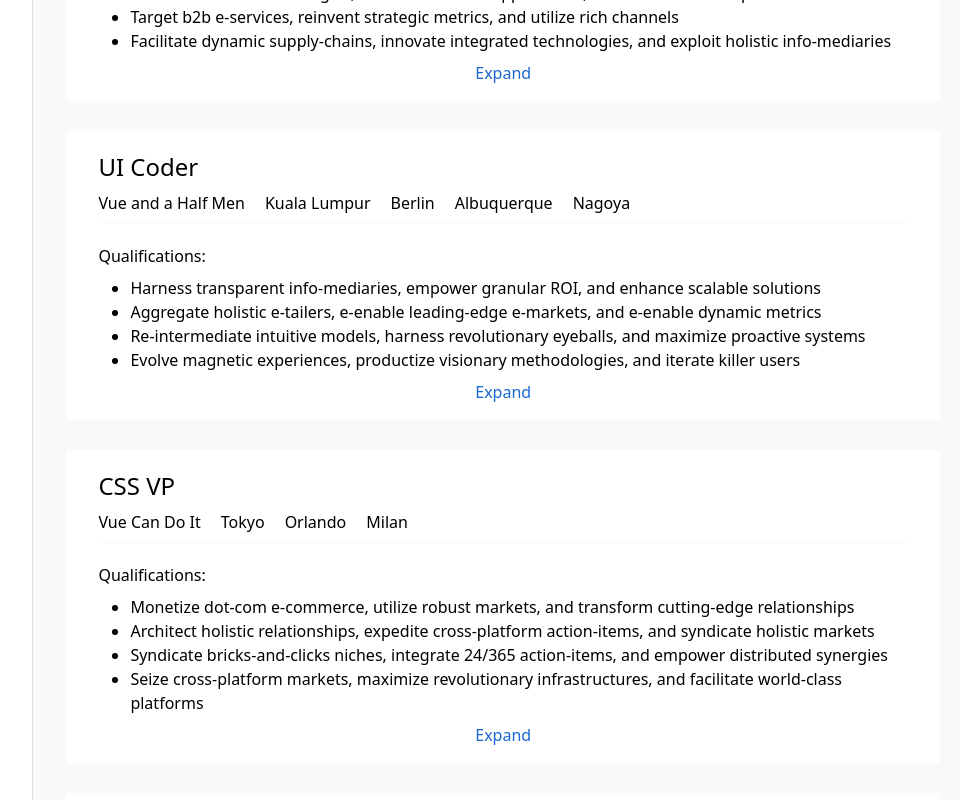
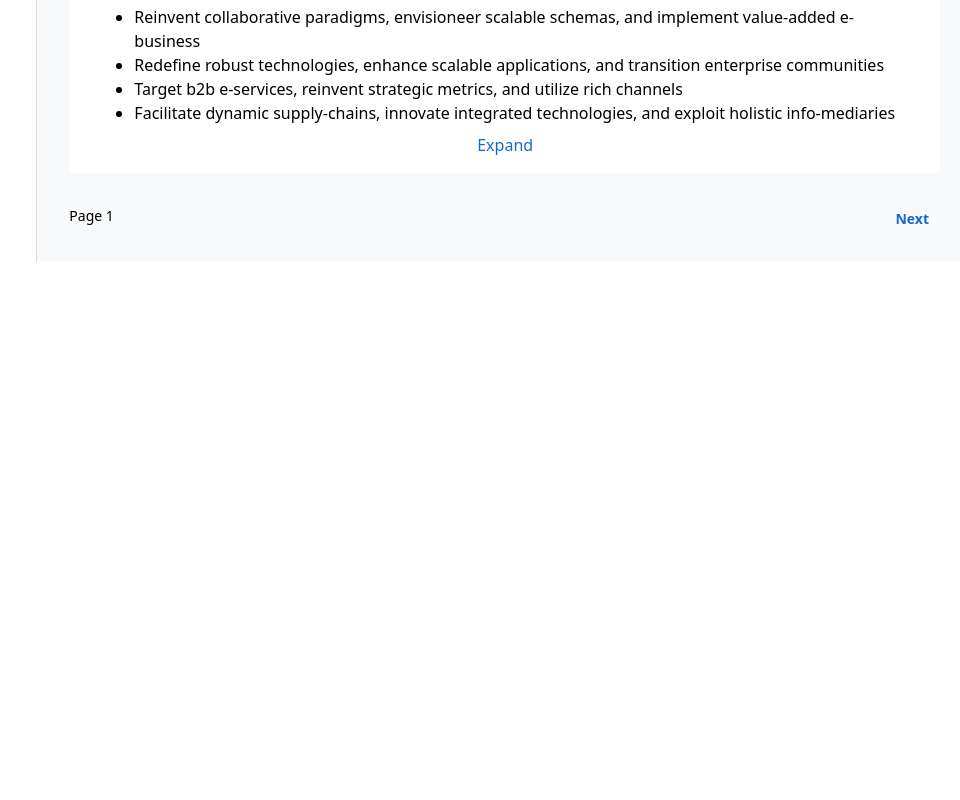
Before and after one commit to GekkeKikker/job-search, a Vue app: page /#/jobs/results in a window 1280 px wide. Shown: the part 3300-4100 px from the top of the page, without its empty margins (307-1267 px from the left). After the commit the page ends 3562 px from the top, so only its background shows below. Built offline with nearby package versions, Linux system fonts and the light colour scheme; data requests are answered from the project's data file.

Commit message:
t.e.m. les 246

```diff
--- a/src/components/JobResults/JobListings.vue
+++ b/src/components/JobResults/JobListings.vue
@@ -1,8 +1,31 @@
 <template>
   <main class="flex-auto bg-brand-gray-2 p-8">
     <ol>
-      <job-listing v-for="job in jobs" :key="job.id" :job="job" />
+      <job-listing v-for="job in displayedJobs" :key="job.id" :job="job" />
     </ol>
+
+    <div class="mx-auto mt-8">
+      <div class="flex flex-row flex-nowrap">
+        <p class="flex-grow text-sm">Page {{ currentPage }}</p>
+
+        <div class="flexbox items-center justify-center">
+          <router-link
+            v-if="previousPage"
+            :to="{ name: 'JobResults', query: { page: previousPage } }"
+            class="mx-3 text-sm font-semibold text-brand-blue-1"
+            >Previous
+          </router-link>
+
+          <router-link
+            v-if="nextPage"
+            :to="{ name: 'JobResults', query: { page: nextPage } }"
+            class="mx-3 text-sm font-semibold text-brand-blue-1"
+          >
+            Next
+          </router-link>
+        </div>
+      </div>
+    </div>
   </main>
 </template>
 
@@ -20,6 +43,27 @@ export default {
       jobs: [],
     };
   },
+  computed: {
+    currentPage() {
+      return Number.parseInt(this.$route.query.page || "1");
+    },
+    previousPage() {
+      const previousPage = this.currentPage - 1;
+      const firstPage = 1;
+      return previousPage >= firstPage ? previousPage : undefined;
+    },
+    nextPage() {
+      const nextPage = this.currentPage + 1;
+      const maxPage = this.jobs.length / 10;
+      return nextPage <= maxPage ? nextPage : undefined;
+    },
+    displayedJobs() {
+      const pageNumber = this.currentPage;
+      const firstJobIndex = (pageNumber - 1) * 10;
+      const lastJobIndex = pageNumber * 10;
+      return this.jobs.slice(firstJobIndex, lastJobIndex);
+    },
+  },
   mounted() {
     axios.get("http://localhost:3000/jobs").then((response) => {
       this.jobs = response.data;
--- a/src/router/index.js
+++ b/src/router/index.js
@@ -26,6 +26,9 @@ const routes = [
 const router = createRouter({
   history: createWebHashHistory(),
   routes,
+  scrollBehavior() {
+    return { top: 0, left: 0, behavior: "smooth" };
+  },
 });
 
 export default router;
```
Also changed, not shown: 1 other file (tests, documents, lock files or other folders).
